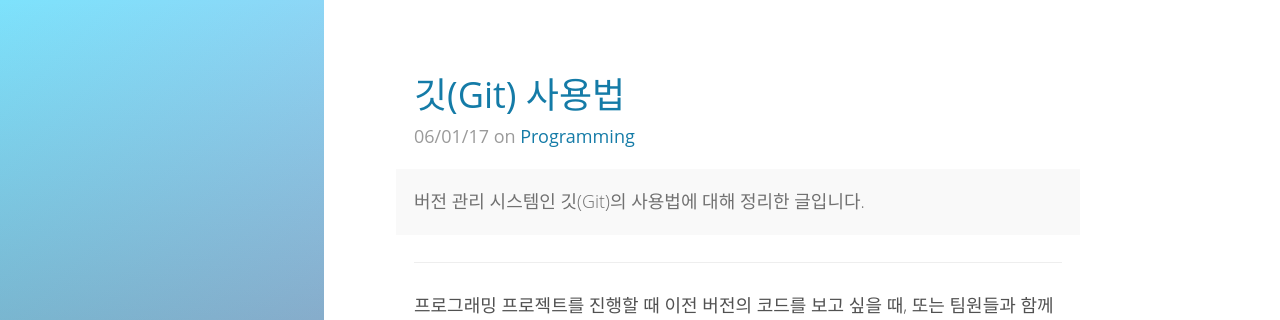
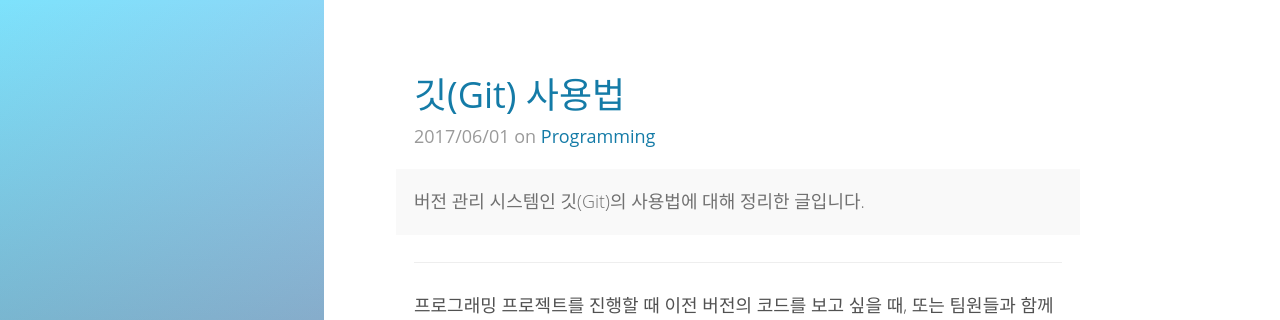
Before and after one commit to hyeyoon/blog, a Jekyll site: the page built from index.html, in a window 1280 px wide and 900 px high. Shown: the top 320 px of the window. Built offline with Jekyll 4.4.1, drawn with Linux system fonts in a browser that asks for light colours; some web fonts are replaced; the list of posts is cut into pages by our own code; some of the changed text lies outside the part shown.

Commit message:
Edit head.html and post date

```diff
--- a/_includes/head.html
+++ b/_includes/head.html
@@ -21,7 +21,8 @@
   <meta charset="utf-8">
   <meta name="viewport" content="width=device-width, initial-scale=1, user-scalable=no">
 
-  <title>{% if page.title == "Home" %}{{ site.title }} &middot; {{ site.tagline }}{% else %}{% if page.tag %}{{ site.data.tags[page.tag].name }}{% else %}{{ page.title }}{% endif %} &middot; {{ site.title }}{% endif %}</title>
+  <title>{% if page.title %}{{ page.title | escape }}{% else %}{{ site.title | escape }}{% endif %}</title>
+  <!-- <title>{% if page.title == "Home" %}{{ site.title }} &middot; {{ site.tagline }}{% else %}{% if page.tag %}{{ site.data.tags[page.tag].name }}{% else %}{{ page.title }}{% endif %} &middot; {{ site.title }}{% endif %}</title> -->
   {% if page.description %}
   {% capture desc %}{{ page.description }}{:.message}{% endcapture %}
   <meta name="description" content="{{ desc | markdownify | strip_html | truncatewords: 50 }}">
--- a/_includes/post.html
+++ b/_includes/post.html
@@ -21,7 +21,7 @@
   {% endif %}
 
   <div class="post-date">
-    <time datetime="{{ post.date | date_to_xmlschema }}">{{ post.date | date: "%m/%d/%y" }}</time>
+    <time datetime="{{ post.date | date_to_xmlschema }}">{{ post.date | date: "%Y/%m/%d" }}</time>
     <span>{{ tags_content }}</span>
   </div>
 
```
